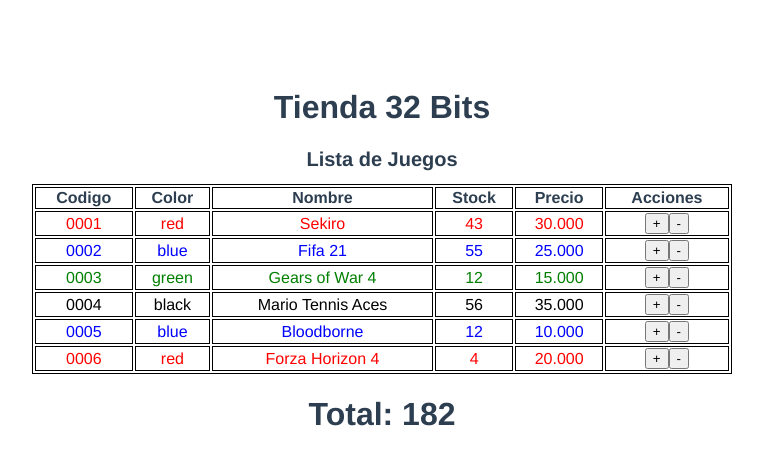
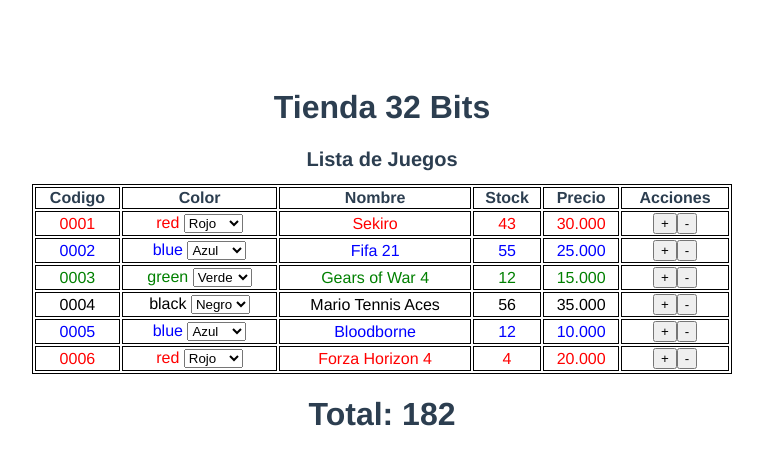
Before and after one commit to AnlianaAguilar/Tienda_de_juegos_32_bits-Parte-II-, a Vue app: page /games in a window 1280 px wide. Shown: the top 464 px of the page, without its empty margins (258-1021 px from the left). Built offline with nearby package versions, Linux system fonts and the light colour scheme.

Commit message:
se modifica actions y select de color

```diff
--- a/src/components/GameList.vue
+++ b/src/components/GameList.vue
@@ -17,12 +17,22 @@
           :key="game.codigo"
         >
           <td>{{ game.codigo }}</td>
-          <td>{{ game.color }}</td>
+          <td>{{game.color}}
+            <select v-model="game.color" @change="change($event,game.codigo)">
+              <option
+              v-for="color in colors"
+              :key="color.value"
+              :value="color.value"
+              >
+              {{color.text}}
+              </option>
+            </select>
+          </td>
           <td>{{ game.nombre }}</td>
           <td>{{ game.stock }}</td>
           <td>{{ Number(game.precio).toLocaleString("es-CL") }}</td>
           <td>
-            <button @click="add">+</button>
+            <button @click="add(game.codigo)">+</button>
             <button @click="remove(game.codigo)">-</button>
           </td>
         </tr>
@@ -38,21 +48,47 @@
   name: "GameList",
   // props: {},
   data: function () {
-    return {};
+    return {
+        colors:[
+        {
+        text:"Azul",
+        value:"blue"
+        },
+        {
+        text:"Rojo",
+        value:"red"
+        },
+        {
+        text:"Verde",
+        value:"green"
+        },
+        {
+        text:"Negro",
+        value:"black"
+        }
+      ]
+    };
   },
   computed: {
     ...mapState(["juegos"]),
 
   },
   methods: {
-    ...mapActions(['removeGame']),
+
+    change(event, codigo){
+      let options = {codigo:codigo, value:event.target.value}
+      this.changeColor(options)
+    },
+
+    ...mapActions(['removeStock','changeColor']),
     remove(id){
-      // alert(id)
-      let resp = confirm('deseas borrar')
-      if(resp){
-        this.removeGame(id)
-      }
+      this.removeStock(id)
+    },
+
+    add(id){
+      alert(id)
     }
+
   },
   // watch: {},
   // components: {},
--- a/src/store/index.js
+++ b/src/store/index.js
@@ -9,25 +9,36 @@
     juegos
   },
   getters: {
-    // countGames: state=>{
-    //   return state.juegos.length
-    // },
     countGames: state=>{
       return state.juegos.reduce((total, juego)=>{
         return total + parseInt(juego.stock)
       },0)
     }
-
   },
   mutations: {
-    REMOVE_GAMES:(state, id)=>{
-      let index = state.juegos.findIndex((jue)=>jue.codigo==id)
-      state.juegos.splice(index,1)
+    REMOVE_STOCK:(state, id)=>{
+      // let index = state.juegos.findIndex((jue)=>parseInt(jue.codigo)==id)
+      // state.juegos.splice(index,1)
+      state.juegos.forEach(juego => {
+        if(juego.codigo==id){
+          juego.stock=parseInt(juego.stock)-1
+        }
+      });
+    },
+    CHANGE_COLOR:(state, optColor)=>{
+      state.juegos.forEach(juego =>{
+        if (juego.codigo==optColor.codigo) {
+          juego.color=optColor.value
+        }
+      })
     }
   },
   actions: {
-    removeGame:({commit}, id)=>{
-      commit('REMOVE_GAMES', id)
+    removeStock:({commit}, id)=>{
+      commit('REMOVE_STOCK', id)
+    },
+    changeColor:({commit}, optColor)=>{
+      commit('CHANGE_COLOR', optColor)
     }
   },
   modules: {
```
